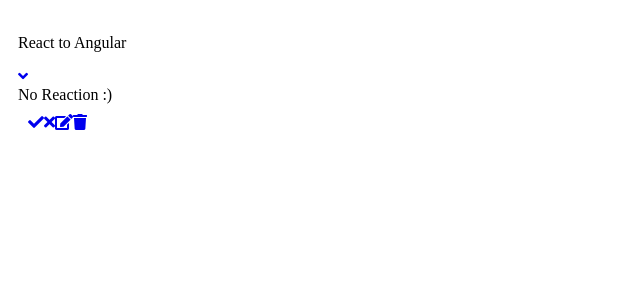
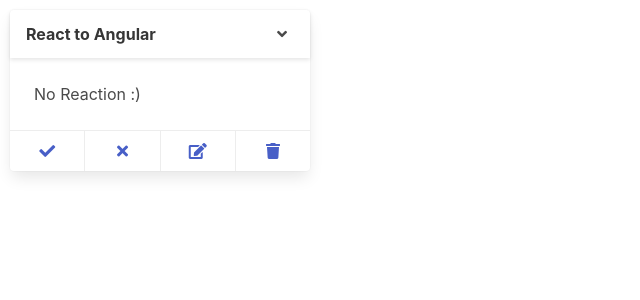
Before and after one commit to Chateau03/ng-flashcards, an Angular app: page / in a window 1280 px wide. Shown: the top 300 px of the page, without its empty margins (0-640 px from the left). Built offline with nearby package versions, Linux system fonts and the light colour scheme.

Commit message:
Se resuelve import de bulma css

```diff
--- a/angular.json
+++ b/angular.json
@@ -94,7 +94,7 @@
               "src/assets"
             ],
             "styles": [
-              "./node_modules/bulma/css/bulma.min.css"
+              "src/styles.css"
             ],
             "scripts": []
           }
--- a/src/app/flash/flash.component.html
+++ b/src/app/flash/flash.component.html
@@ -1,25 +1,19 @@
 <div class="card">
   <header class="card-header">
     <p class="card-header-title">{{flash.question}}</p>
-    <a class="card-header-icon" href="javascript:void(0)" aria-label="more options">
-      <span class="icon"><i class="fas fa-angle-down" aria-hidden="true"></i></span>
+    <a href="javascript:void(0)" class="card-header-icon" aria-label="more options">
+      <span class="icon">
+        <i class="fas fa-angle-down" aria-hidden="true"></i>
+      </span>
     </a>
   </header>
   <div class="card-content">
     <div class="content">{{flash.answer}}</div>
   </div>
-  <footer class="card footer">
-    <a class="card-footer-item" href="#">
-      <i class="fas fa-check"></i>
-    </a>
-    <a class="card-footer-item" href="#">
-      <i class="fas fa-times"></i>
-    </a>
-    <a class="card-footer-item" href="#">
-      <i class="fas fa-edit"></i>
-    </a>
-    <a class="card-footer-item" href="#">
-      <i class="fas fa-trash"></i>
-    </a>
+  <footer class="card-footer">
+    <a href="#" class="card-footer-item"><i class="fas fa-check"></i></a>
+    <a href="#" class="card-footer-item"><i class="fas fa-times"></i></a>
+    <a href="#" class="card-footer-item"><i class="fas fa-edit"></i></a>
+    <a href="#" class="card-footer-item"><i class="fas fa-trash"></i></a>
   </footer>
 </div>
--- a/src/index.html
+++ b/src/index.html
@@ -5,10 +5,11 @@
   <meta charset="utf-8">
   <title>NgFlashcards</title>
   <base href="/">
+
   <meta name="viewport" content="width=device-width, initial-scale=1">
   <link rel="icon" type="image/x-icon" href="favicon.ico">
-  <link rel="stylesheet" href="https://use.fontawesome.com/releases/v5.6.3/css/all.css" integrity="sha384-
-  UHRtZLI+pbxtHCWp1t77Bi1L4ZtiqrqD80Kn4Z8NTSRyMA2Fd33n5dQ8lWUE00s/" crossorigin="anonymous">
+  <link rel="stylesheet" href="https://use.fontawesome.com/releases/v5.6.3/css/all.css"
+    integrity="sha384-UHRtZLI+pbxtHCWp1t77Bi1L4ZtiqrqD80Kn4Z8NTSRyMA2Fd33n5dQ8lWUE00s/" crossorigin="anonymous">
 </head>
 
 <body>
--- a/src/styles.css
+++ b/src/styles.css
@@ -1 +1 @@
-/* You can add global styles to this file, and also import other style files */
+@import "bulma/css/bulma.css";
```
